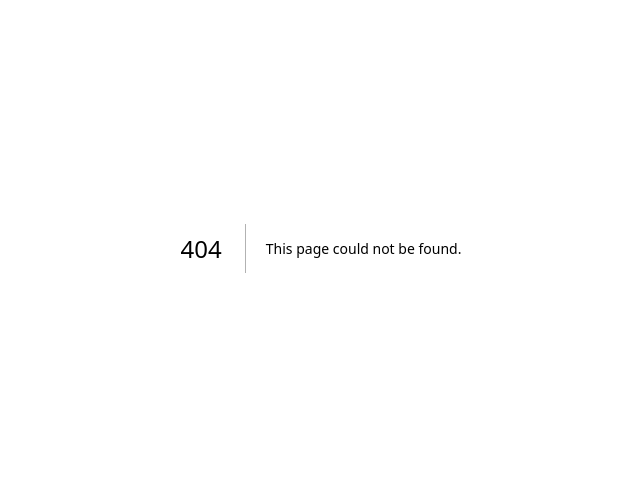
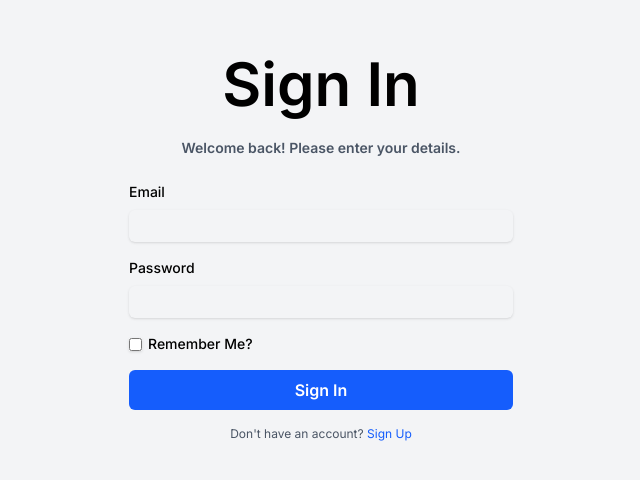
Before and after one commit to MazenZaki1/figma-clone, a Next.js app: page /signin in a window 1280 px wide. Before the commit this address had no page. Shown: the part 152-632 px from the top of the page, without its empty margins (319-959 px from the left). Built offline with nearby package versions, Linux system fonts and the light colour scheme; no server answers.

Commit message:
added signin page

```diff
--- /dev/null
+++ b/src/app/signin/page.tsx
@@ -0,0 +1,78 @@
+"use client";
+
+import Link from "next/link";
+import { useActionState } from "react";
+import { authenticate } from "../actions/auth";
+
+export default function Page() {
+    const [errorMessage, formAction, isPending] = useActionState(
+    authenticate,
+    undefined,
+    );
+
+    return (
+      <div className="flex min-h-screen items-center justify-center bg-gray-100 px-4">
+        <div className="w-full max-w-sm space-y-6">
+          <h1 className="text-center text-6xl font-semibold">Sign In</h1>
+          <h3 className="text-center text-sm font-semibold text-gray-600">
+            Welcome back! Please enter your details.
+          </h3>
+          <form action={formAction} className="space-y-4">
+            <input type="hidden" name="redirectTo" value="/dashboard" />
+            <div className="flex flex-col space-y-2">
+              <label htmlFor="email" className="text-sm font-medium">
+                Email
+              </label>
+              <input
+                // type="email"
+                name="email"
+                className="rounded-md border-gray-300 py-1 shadow-sm focus:border-blue-500 focus:ring-blue-500"
+                // required
+              />
+            </div>
+            <div className="flex flex-col space-y-2">
+              <label htmlFor="password" className="text-sm font-medium">
+                Password
+              </label>
+              <input
+                // type="password"
+                name="password"
+                // minLength={8}
+                className="rounded-md border-gray-300 py-1 shadow-sm focus:border-blue-500 focus:ring-blue-500"
+                // required
+              />
+            </div>
+            <div className="flex flex-row items-center">
+              <input
+                type="checkbox"
+                name="rememberMe"
+                className="rounded-md border-gray-300 py-1 shadow-sm focus:border-blue-500 focus:ring-blue-500"
+              />
+              <label
+                htmlFor="rememberMe"
+                className="ml-1.5 text-sm font-medium"
+              >
+                Remember Me?
+              </label>
+            </div>
+            <button
+                        type="submit"
+            disabled={isPending}
+              className="w-full rounded-md bg-blue-600 py-2 font-semibold text-white hover:bg-blue-700 focus:ring-2 focus:ring-blue-500 focus:ring-offset-2 focus:outline-none"
+            >
+            {isPending ? "Signing In..." : "Sign In"}
+            </button>
+            <p className="text-center text-xs text-gray-600">
+              Don&apos;t have an account?{" "}
+              <Link className="text-blue-600 hover:underline" href="/signup">
+                Sign Up
+              </Link>
+            </p>
+            {errorMessage && (
+              <p className="text-center text-sm text-red-500">{errorMessage}</p>
+            )}
+          </form>
+        </div>
+      </div>
+    );
+}
```
